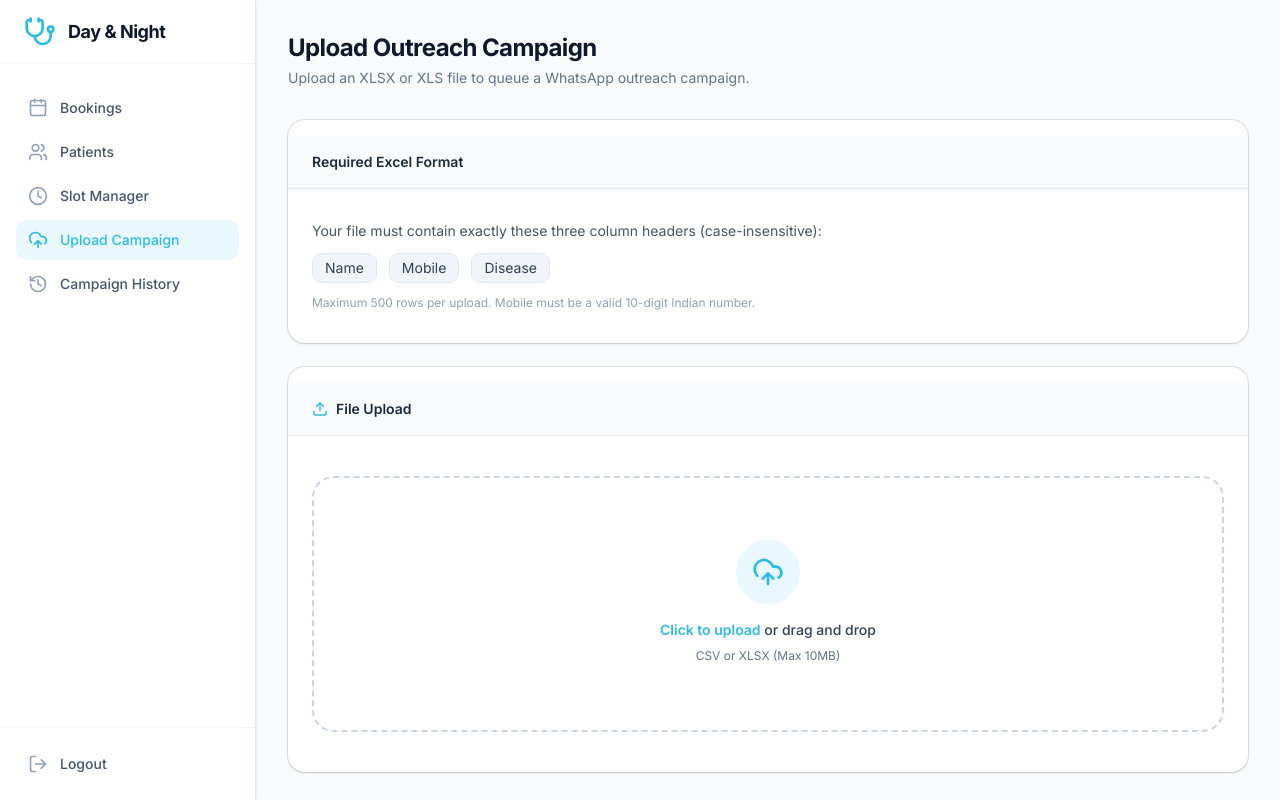
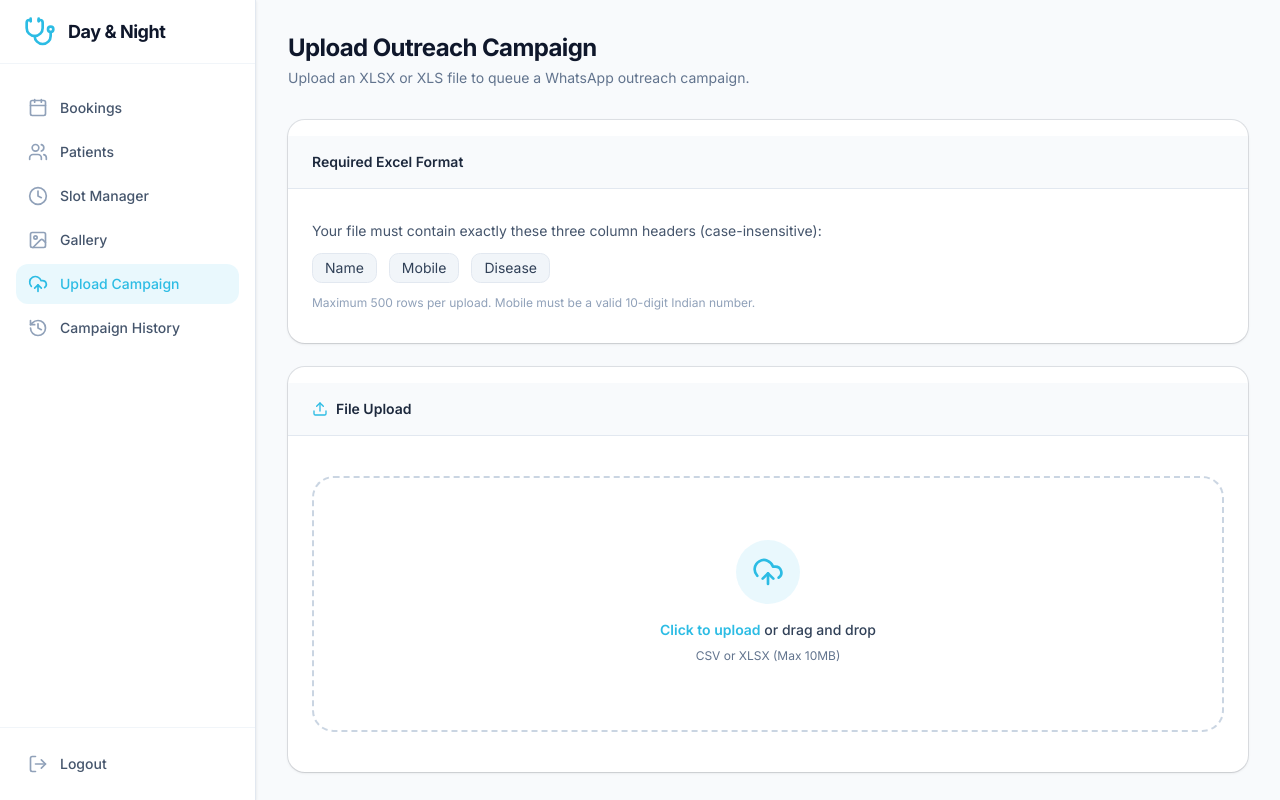
Before and after one commit to dayandnight-dentalcare/day-and-night-admin, a Next.js app: page /dashboard/campaign/upload in a window 1280 px wide. Built offline with nearby package versions, Linux system fonts and the light colour scheme; sample sign-in values are in the browser's storage.

Commit message:
Added gallery images

```diff
--- a/src/components/layout/Sidebar.tsx
+++ b/src/components/layout/Sidebar.tsx
@@ -12,7 +12,8 @@ import {
   Send,
   LogOut,
   Stethoscope,
-  Menu
+  Menu,
+  Image as ImageIcon
 } from "lucide-react";
 import { cn } from "@/lib/utils";
 import { Sheet, SheetContent, SheetTrigger, SheetTitle } from "@/components/ui/sheet";
@@ -21,6 +22,7 @@ const navigation = [
   { name: "Bookings", href: "/dashboard/bookings", icon: Calendar },
   { name: "Patients", href: "/dashboard/patients", icon: Users },
   { name: "Slot Manager", href: "/dashboard/slots", icon: Clock },
+  { name: "Gallery", href: "/dashboard/gallery", icon: ImageIcon }, // <-- ADD THIS
   { name: "Upload Campaign", href: "/dashboard/campaign/upload", icon: UploadCloud },
   { name: "Campaign History", href: "/dashboard/campaign/history", icon: History },
 ];
```
